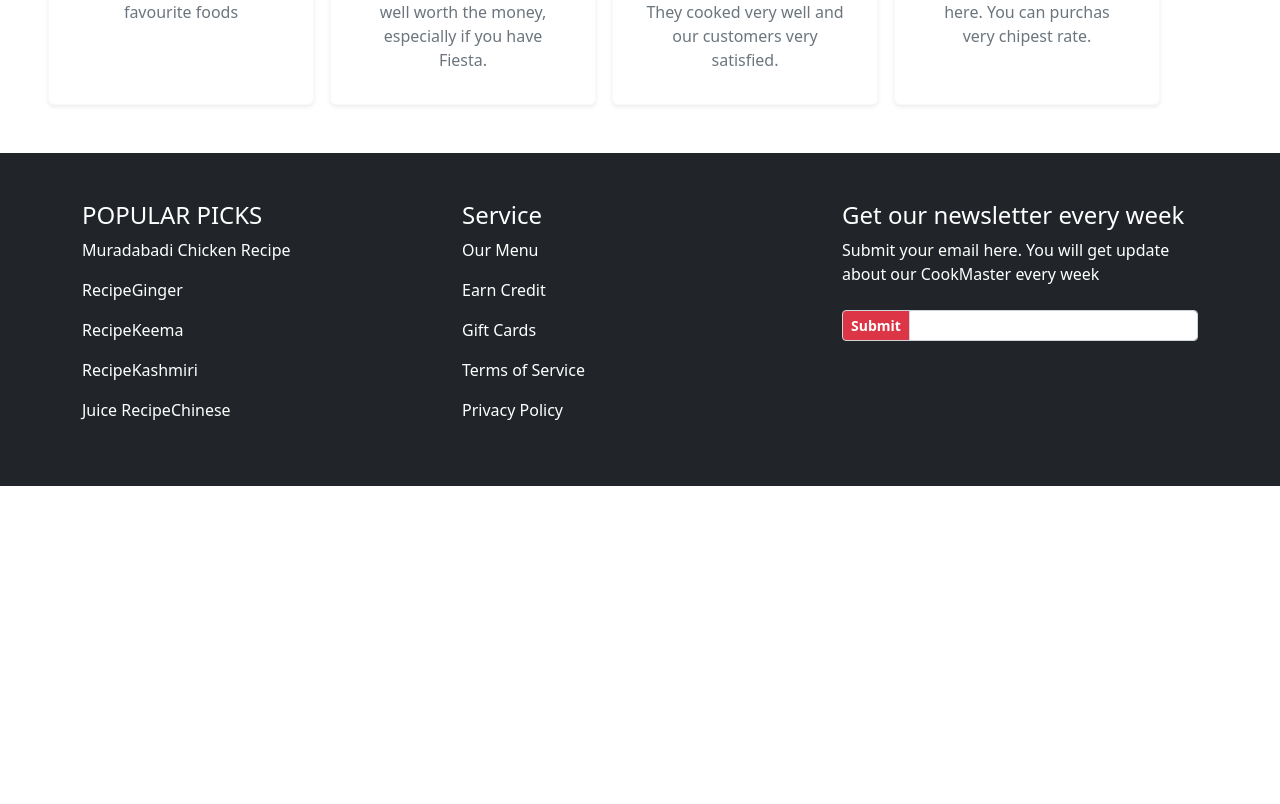
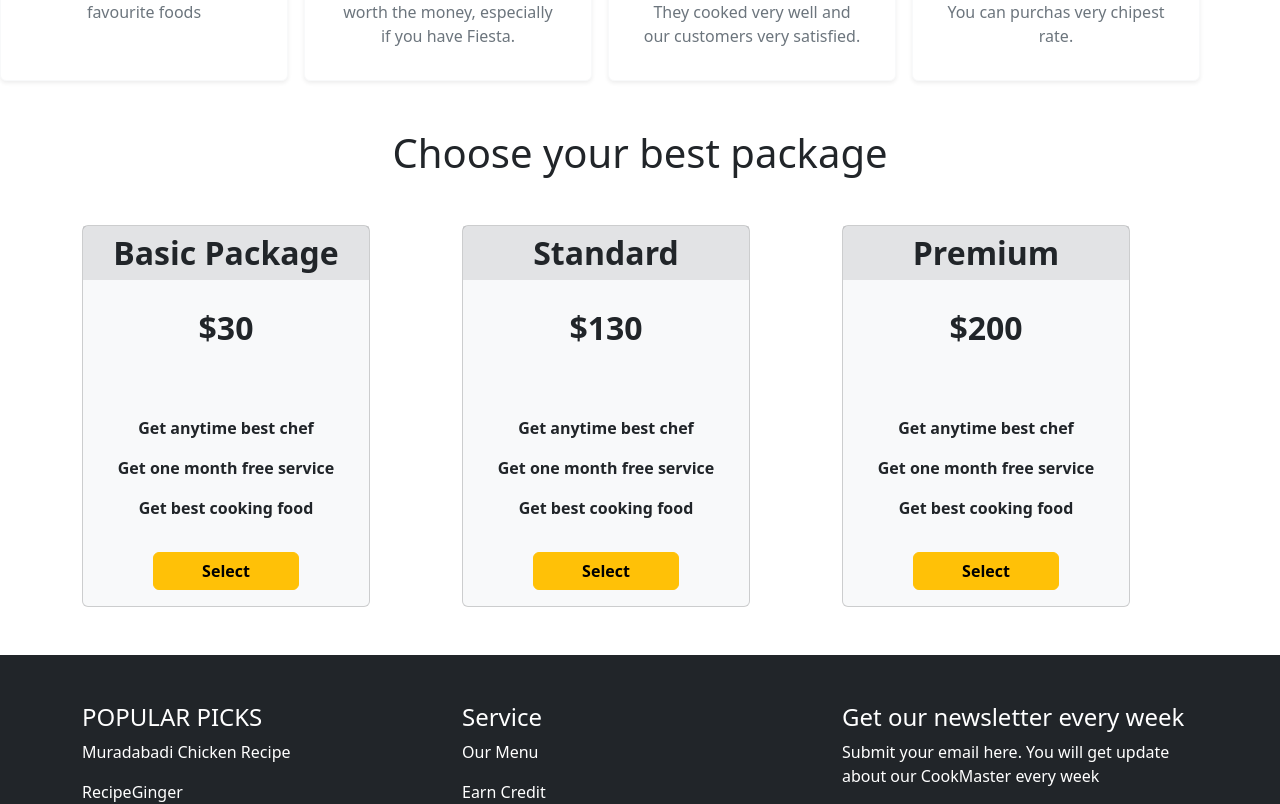
Before and after one commit to hasanali112/cooking-master-client, a React (Vite) app: page / in a window 1280 px wide. Shown: the part 848-1652 px from the top of the page. Before the commit the page ends 1334 px from the top, so only its background shows below. Built offline with nearby package versions, Linux system fonts and the light colour scheme.

Commit message:
our service package add on the ui

```diff
--- a/src/Pages/Feature.jsx
+++ b/src/Pages/Feature.jsx
@@ -5,7 +5,7 @@ import { BsFillCalendar3EventFill, BsFillPaletteFill, BsFillPeopleFill, BsFillCu
 const Feature = () => {
     return (
         <div>
-             <div className="mt-5 ms-5 me-5">
+             <div className="mt-5 lg-ms-5 lg-me-5">
         <h1 className="mt-5 text-center fw-bolder">Get a many interesting features</h1>
         <p className="mt-3 text-center fw-bold text-secondary">
           Here you find beat deal our food iteam like menu food variation fast
--- a/src/Pages/Home.jsx
+++ b/src/Pages/Home.jsx
@@ -5,6 +5,7 @@ import Row from "react-bootstrap/Row";
 import Col from "react-bootstrap/Col";
 import { Button } from "react-bootstrap";
 import Feature from "./Feature";
+import ServicePackage from "./ServicePackage";
 
 
 const Home = () => {
@@ -43,6 +44,9 @@ const Home = () => {
       {/* interesting feature add-extra section on the ui */}
 
       <Feature></Feature>
+
+      {/* subcription package- add another section */}
+      <ServicePackage></ServicePackage>
     </div>
   );
 };
--- /dev/null
+++ b/src/Pages/ServicePackage.jsx
@@ -0,0 +1,93 @@
+import React from "react";
+import { Button } from "react-bootstrap";
+import Card from "react-bootstrap/Card";
+import ListGroup from "react-bootstrap/ListGroup";
+import Container from "react-bootstrap/Container";
+import Row from "react-bootstrap/Row";
+import Col from "react-bootstrap/Col";
+
+const ServicePackage = () => {
+  return (
+    <div className="mb-5">
+      <h1 className="text-center mb-5">Choose your best package</h1>
+      <Container>
+        <Row>
+          <Col lg={4}>
+            <Card style={{ width: "18rem" }} className="bg-light">
+              <Card.Title className="text-center bg-dark fw-semibold fs-2 bg-opacity-10 p-2">
+                Basic Package
+              </Card.Title>
+              <Card.Text className="text-center fw-semibold fs-2 mt-3">
+                $30
+              </Card.Text>
+              <ListGroup.Item className="text-center fw-semibold mb-3 mt-5">
+                Get anytime best chef
+              </ListGroup.Item>
+              <ListGroup.Item className="text-center fw-semibold mb-3">
+                Get one month free service
+              </ListGroup.Item>
+              <ListGroup.Item className="text-center fw-semibold mb-3">
+                Get best cooking food
+              </ListGroup.Item>
+              <Card.Body className="mx-auto">
+                <Button variant="warning" className="px-5 fw-semibold">
+                  Select
+                </Button>
+              </Card.Body>
+            </Card>
+          </Col>
+          <Col lg={4}>
+            <Card style={{ width: "18rem" }} className="bg-light">
+              <Card.Title className="text-center bg-dark fw-semibold fs-2 bg-opacity-10 p-2">
+                Standard
+              </Card.Title>
+              <Card.Text className="text-center fw-semibold fs-2 mt-3">
+                $130
+              </Card.Text>
+              <ListGroup.Item className="text-center fw-semibold mb-3 mt-5">
+                Get anytime best chef
+              </ListGroup.Item>
+              <ListGroup.Item className="text-center fw-semibold mb-3">
+                Get one month free service
+              </ListGroup.Item>
+              <ListGroup.Item className="text-center fw-semibold mb-3">
+                Get best cooking food
+              </ListGroup.Item>
+              <Card.Body className="mx-auto">
+                <Button variant="warning" className="px-5 fw-semibold">
+                  Select
+                </Button>
+              </Card.Body>
+            </Card>
+          </Col>
+          <Col lg={4}>
+            <Card style={{ width: "18rem" }} className="bg-light">
+              <Card.Title className="text-center bg-dark fw-semibold fs-2 bg-opacity-10 p-2">
+                Premium
+              </Card.Title>
+              <Card.Text className="text-center fw-semibold fs-2 mt-3">
+                $200
+              </Card.Text>
+              <ListGroup.Item className="text-center fw-semibold mb-3 mt-5">
+                Get anytime best chef
+              </ListGroup.Item>
+              <ListGroup.Item className="text-center fw-semibold mb-3">
+                Get one month free service
+              </ListGroup.Item>
+              <ListGroup.Item className="text-center fw-semibold mb-3">
+                Get best cooking food
+              </ListGroup.Item>
+              <Card.Body className="mx-auto">
+                <Button variant="warning" className="px-5 fw-semibold">
+                  Select
+                </Button>
+              </Card.Body>
+            </Card>
+          </Col>
+        </Row>
+      </Container>
+    </div>
+  );
+};
+
+export default ServicePackage;
```
